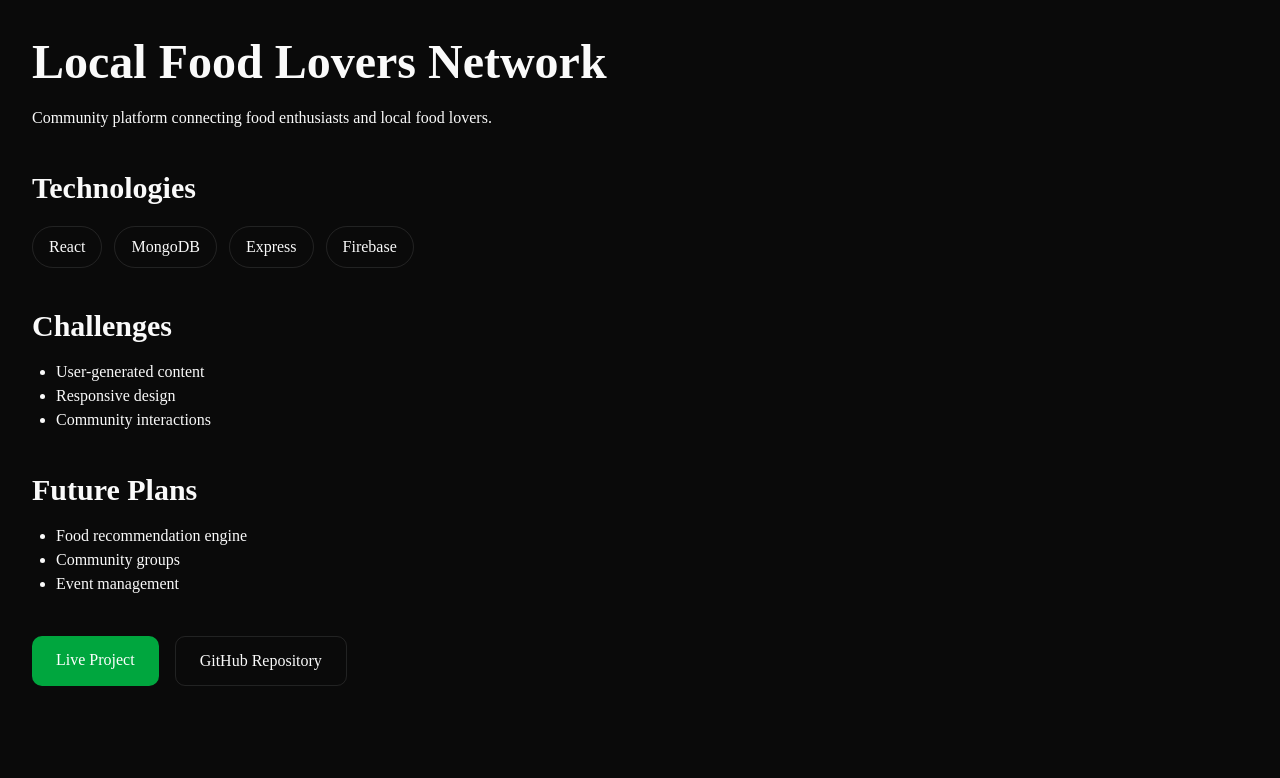
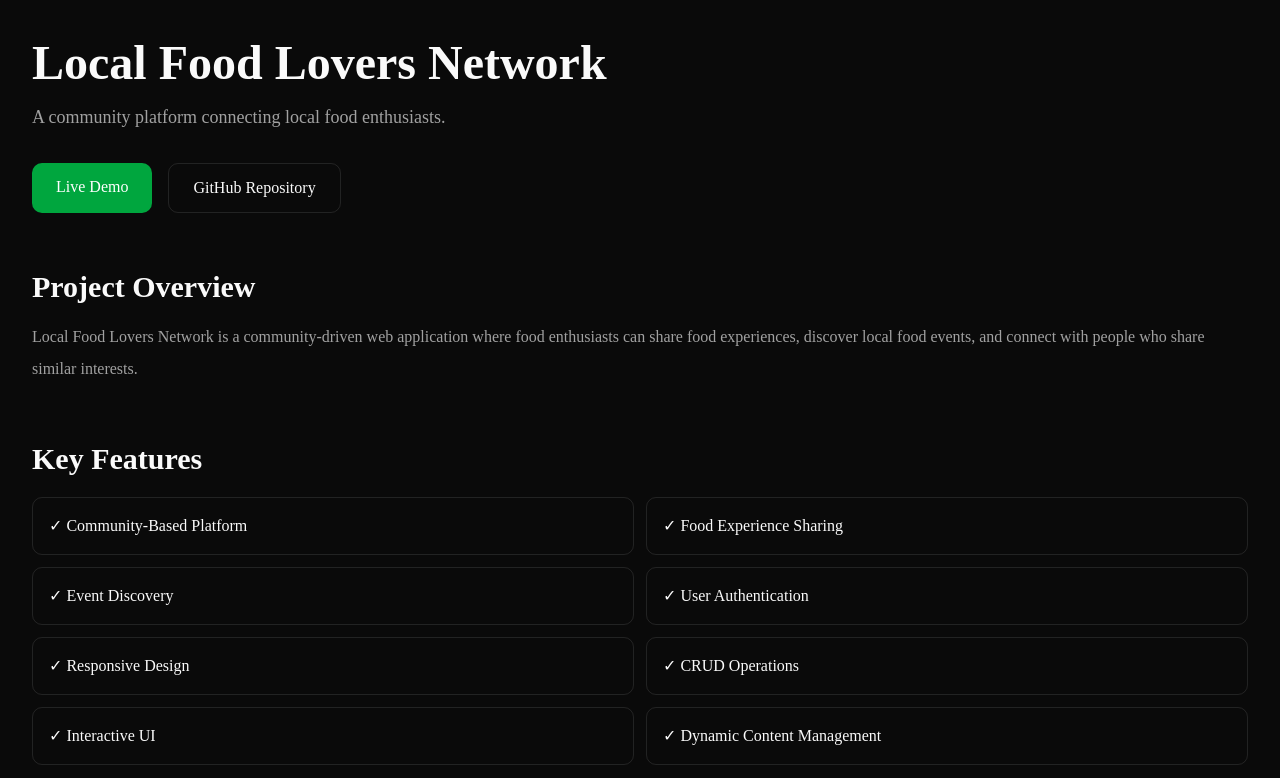
Before and after one commit to imuimuimran/imran-portfolio, a Next.js app in the folder imran-portfolio/: page /projects/food-lovers-network in a window 1280 px wide. Shown: the part 822-1600 px from the top of the page. Built offline with nearby package versions, Linux system fonts and the light colour scheme.

Commit message:
initially project done

```diff
--- a/imran-portfolio/src/app/projects/[slug]/page.tsx
+++ b/imran-portfolio/src/app/projects/[slug]/page.tsx
@@ -33,10 +33,11 @@ export default async function Page({
         gap-2
         mb-8
       text-blue-500
+        hover:underline
         "
       >
         <ArrowLeft size={18} />
-        Back To Porjects
+        Back To Projects
       </Link>
 
       <Image
@@ -47,27 +48,133 @@ export default async function Page({
         className="
         rounded-2xl
         w-full
+        border
         "
       />
 
+      <div className="mt-10">
+
         <h1
           className="
-        text-5xl
+          text-4xl
+          md:text-5xl
           font-bold
-        mt-10
           "
         >
           {project.title}
         </h1>
 
-      <p className="mt-5">
+        <p
+          className="
+          text-lg
+          text-muted-foreground
+          mt-4
+          "
+        >
           {project.description}
         </p>
+      </div>
 
-      <section className="mt-10">
+      {/* ACTION BUTTONS */}
+
+      <div
+        className="
+        flex
+        flex-wrap
+        gap-4
+        mt-8
+        "
+      >
+        <a
+          href={project.liveLink}
+          target="_blank"
+          rel="noopener noreferrer"
+          className="
+          px-6
+          py-3
+          rounded-lg
+          bg-green-600
+          text-white
+          font-medium
+          "
+        >
+          Live Demo
+        </a>
+
+        <a
+          href={project.githubLink}
+          target="_blank"
+          rel="noopener noreferrer"
+          className="
+          px-6
+          py-3
+          rounded-lg
+          border
+          font-medium
+          "
+        >
+          GitHub Repository
+        </a>
+      </div>
+
+      {/* OVERVIEW */}
+
+      <section className="mt-14">
 
         <h2 className="text-3xl font-bold">
-          Technologies
+          Project Overview
+        </h2>
+
+        <p
+          className="
+          mt-4
+          leading-8
+          text-muted-foreground
+          "
+        >
+          {project.overview}
+        </p>
+      </section>
+
+      {/* FEATURES */}
+
+      <section className="mt-14">
+
+        <h2 className="text-3xl font-bold">
+          Key Features
+        </h2>
+
+        <ul
+          className="
+          grid
+          md:grid-cols-2
+          gap-3
+          mt-5
+          "
+        >
+          {project.features.map(
+            (feature) => (
+              <li
+                key={feature}
+                className="
+            border
+            rounded-lg
+            p-4
+            "
+              >
+                ✓ {feature}
+              </li>
+            )
+          )}
+        </ul>
+      </section>
+
+      {/* TECH STACK */}
+
+      <section className="mt-14">
+
+        <h2 className="text-3xl font-bold">
+          Technologies Used
         </h2>
 
         <div
@@ -85,8 +192,8 @@ export default async function Page({
                 className="
                 px-4
                 py-2
+                rounded-full
                 border
-                rounded-full
                 "
               >
                 {tech}
@@ -96,13 +203,22 @@ export default async function Page({
         </div>
       </section>
 
-      <section className="mt-10">
+      {/* CHALLENGES */}
+
+      <section className="mt-14">
 
         <h2 className="text-3xl font-bold">
-          Challenges
+          Challenges Faced
         </h2>
 
-        <ul className="list-disc ml-6 mt-4">
+        <ul
+          className="
+          list-disc
+          ml-6
+          mt-5
+          space-y-2
+          "
+        >
           {project.challenges.map(
             (challenge) => (
               <li key={challenge}>
@@ -113,50 +229,32 @@ export default async function Page({
         </ul>
       </section>
 
-      <section className="mt-10">
+      {/* FUTURE PLANS */}
+
+      <section className="mt-14">
 
         <h2 className="text-3xl font-bold">
-          Future Plans
+          Future Improvements
         </h2>
 
-        <ul className="list-disc ml-6 mt-4">
+        <ul
+          className="
+          list-disc
+          ml-6
+          mt-5
+          space-y-2
+          "
+        >
           {project.futurePlans.map(
             (plan) => (
-              <li key={plan}>{plan}</li>
+              <li key={plan}>
+                {plan}
+              </li>
             )
           )}
         </ul>
       </section>
 
-      <div className="flex gap-4 mt-10">
-
-        <a
-          href={project.liveLink}
-          target="_blank"
-          className="
-          px-6
-          py-3
-          rounded-lg
-          bg-green-600
-          text-white
-          "
-        >
-          Live Project
-        </a>
-
-        <a
-          href={project.githubLink}
-          target="_blank"
-          className="
-          px-6
-          py-3
-          rounded-lg
-          border
-          "
-        >
-          GitHub Repository
-        </a>
-      </div>
     </main>
   );
 }
--- a/imran-portfolio/src/data/projects.ts
+++ b/imran-portfolio/src/data/projects.ts
@@ -8,11 +8,24 @@ export const projects: Project[] = [
 
     title: "Scholar Stream",
 
-    image:
-      "/projects/scholar-stream.png",
+    image: "/projects/scholar-stream.png",
 
     description:
       "A scholarship management platform helping students discover and apply for scholarship opportunities.",
+
+    overview:
+      "Scholar Stream is a full-stack scholarship management platform where students can discover, apply for, and manage scholarship opportunities. The platform also provides administrative tools for managing applications, reviews, and scholarship data.",
+
+    features: [
+      "User Authentication with Firebase",
+      "Role-Based Dashboard",
+      "Scholarship Search and Filtering",
+      "Scholarship Application System",
+      "Review and Rating System",
+      "Admin Scholarship Management",
+      "JWT Protected Routes",
+      "Responsive Design",
+    ],
 
     technologies: [
       "React",
@@ -30,21 +43,17 @@ export const projects: Project[] = [
       "https://github.com/imuimuimran/scholar-stream-client",
 
     challenges: [
-      "Role-based authentication",
-
-      "Secure JWT implementation",
-
+      "Implementing role-based authentication",
+      "Managing secure JWT authorization",
       "Complex scholarship filtering",
-
-      "Application management workflow",
+      "Building a scalable application workflow",
     ],
 
     futurePlans: [
-      "Payment gateway integration",
-
-      "AI scholarship suggestions",
-
-      "Analytics dashboard",
+      "Payment Gateway Integration",
+      "AI Scholarship Recommendation System",
+      "Advanced Analytics Dashboard",
+      "Email Notification System",
     ],
   },
 
@@ -55,11 +64,24 @@ export const projects: Project[] = [
 
     title: "SkillHub Academy",
 
-    image:
-      "/projects/skillhub-academy.png",
+    image: "/projects/skillhub-academy.png",
 
     description:
-      "Course management platform for students and instructors.",
+      "A course management platform designed for students and instructors.",
+
+    overview:
+      "SkillHub Academy is a learning management system that allows instructors to create courses and students to browse, enroll, and manage their learning journey through a modern educational platform.",
+
+    features: [
+      "Course Creation & Management",
+      "Student Enrollment System",
+      "Role-Based Dashboard",
+      "Authentication & Authorization",
+      "Protected Routes",
+      "Course Details Page",
+      "Responsive User Interface",
+      "Modern Next.js Architecture",
+    ],
 
     technologies: [
       "Next.js",
@@ -76,21 +98,17 @@ export const projects: Project[] = [
       "https://github.com/imuimuimran/skillhub-academy",
 
     challenges: [
-      "Dashboard architecture",
-
-      "Authentication system",
-
+      "Designing scalable dashboard architecture",
+      "Managing authentication flows",
       "Course enrollment workflow",
-
-      "Database relationships",
+      "Database relationship management",
     ],
 
     futurePlans: [
-      "Certificates",
-
-      "Video courses",
-
-      "Live classes",
+      "Video Learning Support",
+      "Course Certificates",
+      "Live Classes",
+      "Instructor Analytics Dashboard",
     ],
   },
 
@@ -99,14 +117,26 @@ export const projects: Project[] = [
 
     slug: "food-lovers-network",
 
-    title:
-      "Local Food Lovers Network",
+    title: "Local Food Lovers Network",
 
-    image:
-      "/projects/food-lovers.png",
+    image: "/projects/food-lovers.png",
 
     description:
-      "Community platform connecting food enthusiasts and local food lovers.",
+      "A community platform connecting local food enthusiasts.",
+
+    overview:
+      "Local Food Lovers Network is a community-driven web application where food enthusiasts can share food experiences, discover local food events, and connect with people who share similar interests.",
+
+    features: [
+      "Community-Based Platform",
+      "Food Experience Sharing",
+      "Event Discovery",
+      "User Authentication",
+      "Responsive Design",
+      "CRUD Operations",
+      "Interactive UI",
+      "Dynamic Content Management",
+    ],
 
     technologies: [
       "React",
@@ -122,19 +152,16 @@ export const projects: Project[] = [
       "https://github.com/imuimuimran/local-food-lovers-network-client",
 
     challenges: [
-      "User-generated content",
-
-      "Responsive design",
-
-      "Community interactions",
+      "Managing user-generated content",
+      "Ensuring responsive layouts",
+      "Building community interaction features",
     ],
 
     futurePlans: [
-      "Food recommendation engine",
-
-      "Community groups",
-
-      "Event management",
+      "Food Recommendation Engine",
+      "Community Groups",
+      "Event Management System",
+      "Social Networking Features",
     ],
   },
 ];
```
Also changed, not shown: imran-portfolio/src/components/sections/HeroStats.tsx (+0 -57 lines), imran-portfolio/src/components/sections/SkillCard.tsx (+0 -33 lines), imran-portfolio/src/data/skills.ts (+0 -36 lines), imran-portfolio/src/types/project.ts (+7 -0 lines). Lines whose indentation alone changed are shown as unchanged.
